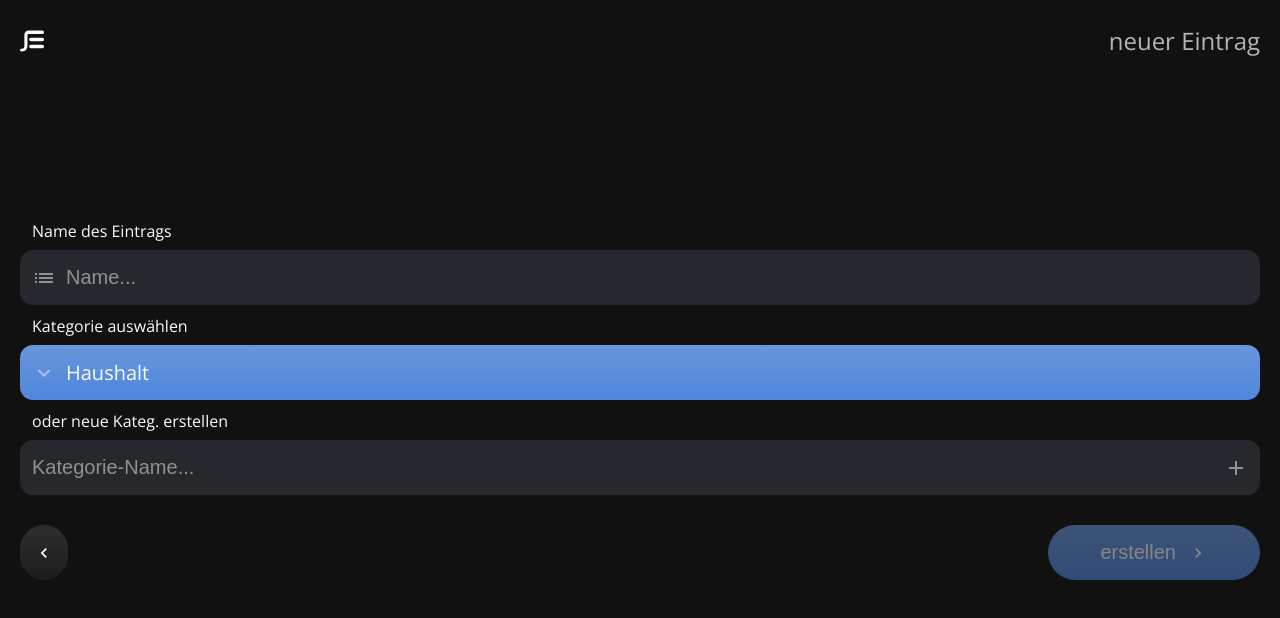
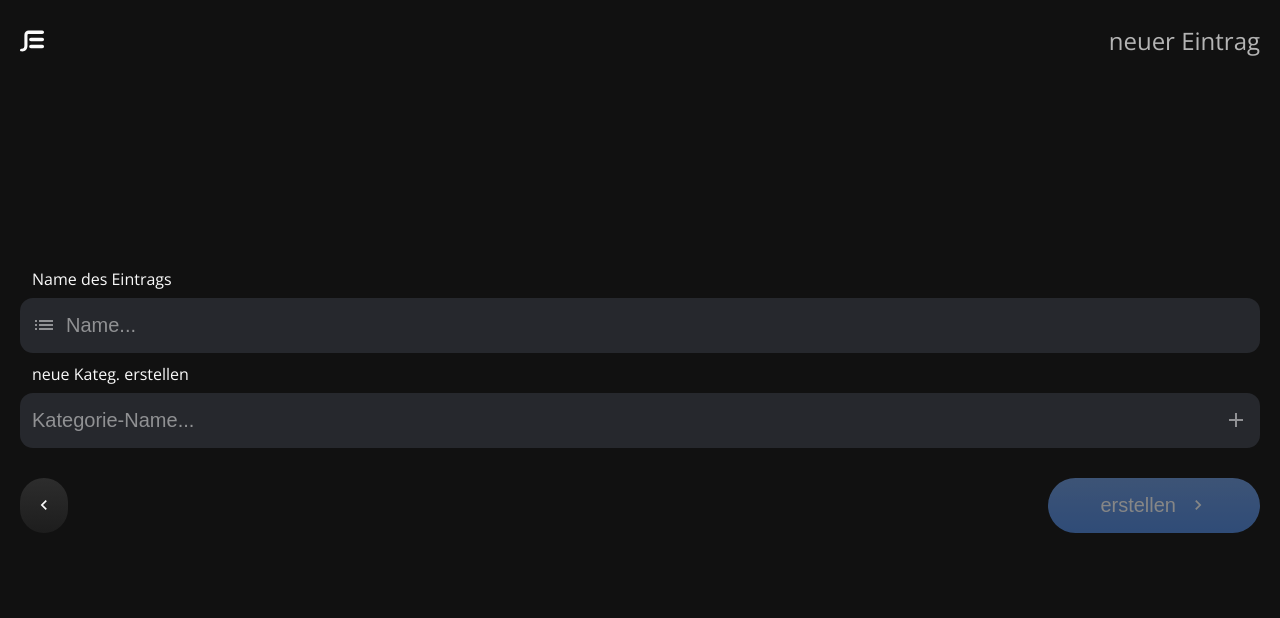
Before and after one commit to philmetscher/capstone-project, a Next.js app: page /create-entry in a window 1280 px wide. Shown: the top 618 px of the page. Built offline with nearby package versions, Linux system fonts and the light colour scheme.

Commit message:
if no category exist, do not render the select

```diff
--- a/components/FormComponents.js
+++ b/components/FormComponents.js
@@ -118,6 +118,8 @@ function Select({
   options,
   disabled = false,
 }) {
+  if (options.length === 0) return;
+
   const [isOpen, setIsOpen] = useState(false);
   const [selectedOption, setSelectedOption] = useState(options[0]);
 
--- a/pages/create-entry.js
+++ b/pages/create-entry.js
@@ -36,6 +36,13 @@ export default function CreateEntry() {
   const [submitButtonReady, setSubmitButtonReady] = useState(false);
 
   const [currentInfo, setCurrentInfo] = useState(["", ""]);
+
+  let filteredCategories;
+  if (categories) {
+    filteredCategories = categories.filter((category) =>
+      category.listId === listId ? category : ""
+    );
+  }
 
   //HANDLE FUNCTIONS
   function handleItemInput(event) {
@@ -146,16 +153,22 @@ export default function CreateEntry() {
           >
             Name...
           </Input>
+          {filteredCategories && (
             <Select
               name="itemCategory"
               labelText="Kategorie auswählen"
               inputIcon="chevronDown"
-            options={categories}
+              options={filteredCategories}
               disabled={!categoryDropdownUsed}
             />
+          )}
           <Input
             name="newCategory"
-            labelText="oder neue Kateg. erstellen"
+            labelText={
+              filteredCategories.length > 0
+                ? "oder neue Kateg. erstellen"
+                : "neue Kateg. erstellen"
+            }
             inputIcon="plus"
             iconBefore={false}
             handleChange={(event) => handleCategoryInput(event)}
```
Lines whose indentation alone changed are shown as unchanged.
